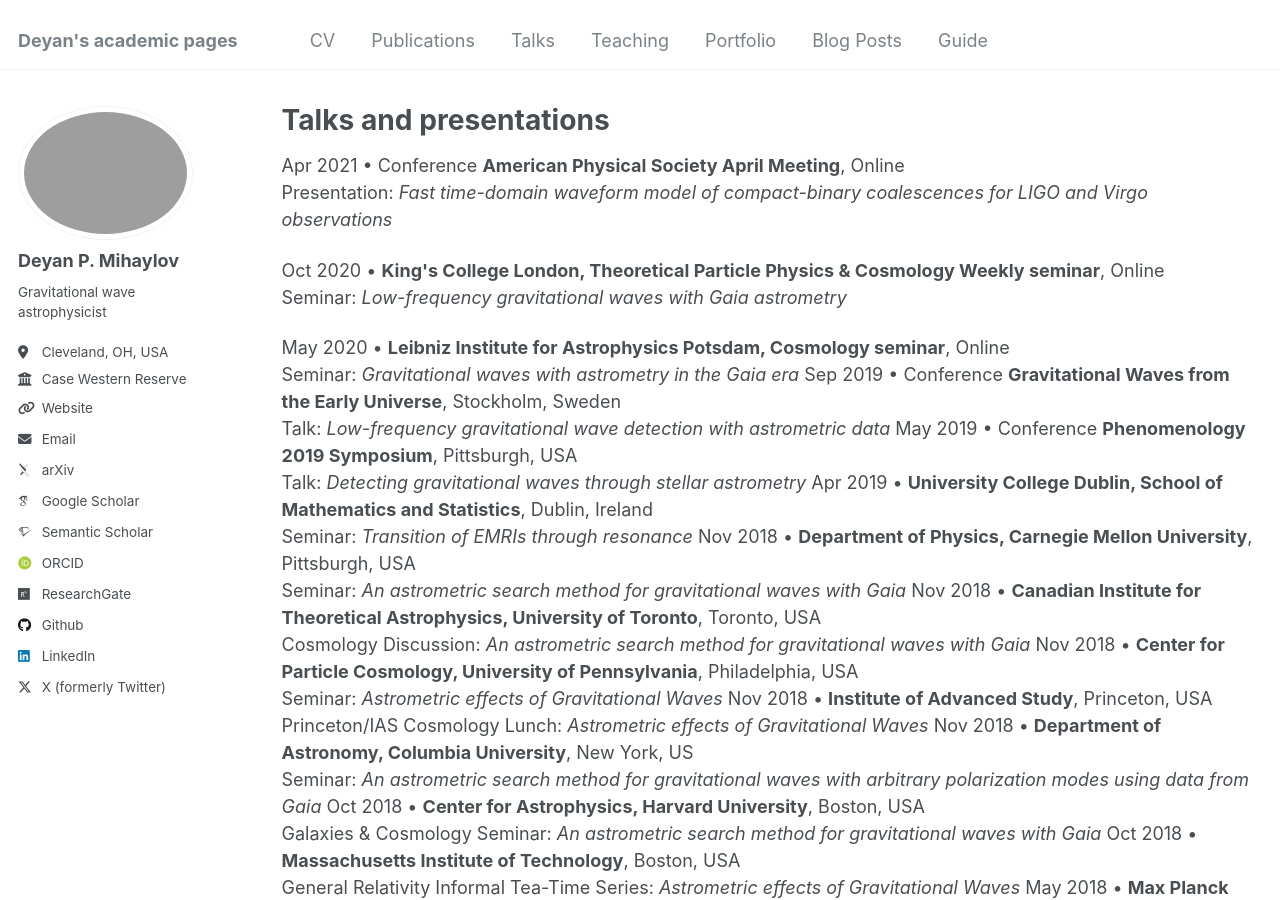
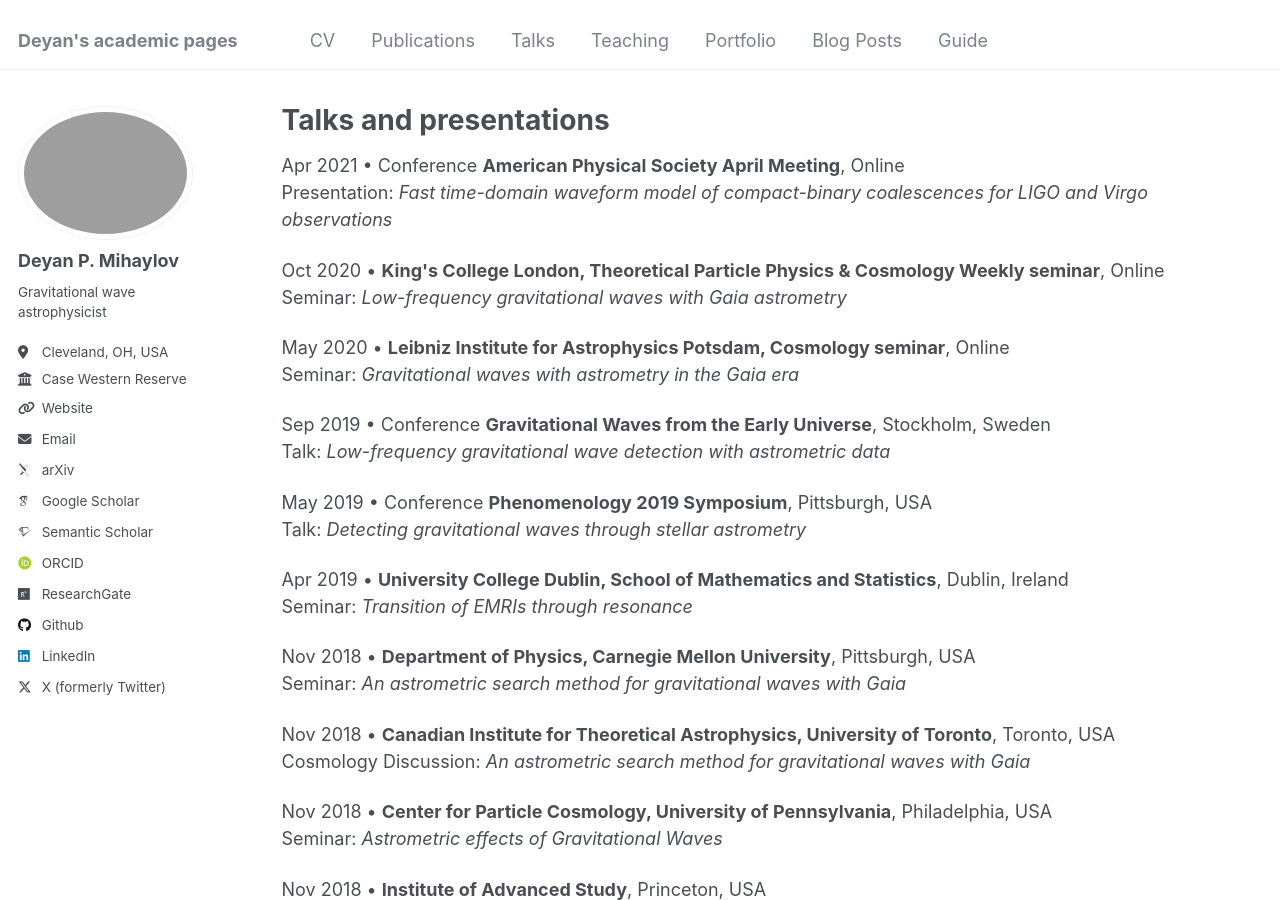
Before and after one commit to deyanmihaylov/deyanmihaylov.github.io, a Jekyll site: the page built from _pages/talks.html, in a window 1280 px wide and 900 px high. Built offline with Jekyll 4.4.1, drawn with Linux system fonts in a browser that asks for light colours; some web fonts are replaced.

```diff
--- a/_pages/talks.html
+++ b/_pages/talks.html
@@ -11,53 +11,53 @@ Presentation: <i>Fast time-domain waveform model of compact-binary coalescences
 <p>Oct 2020 &bull; <b>King's College London, Theoretical Particle Physics & Cosmology Weekly seminar</b>, Online<br/>
 Seminar: <i>Low-frequency gravitational waves with Gaia astrometry</i></p>
 
-May 2020 &bull; <b>Leibniz Institute for Astrophysics Potsdam, Cosmology seminar</b>, Online<br/>
-Seminar: <i>Gravitational waves with astrometry in the Gaia era</i>
+<p>May 2020 &bull; <b>Leibniz Institute for Astrophysics Potsdam, Cosmology seminar</b>, Online<br/>
+Seminar: <i>Gravitational waves with astrometry in the Gaia era</i></p>
 
-Sep 2019 &bull; Conference <b>Gravitational Waves from the Early Universe</b>, Stockholm, Sweden<br/>
-Talk: <i>Low-frequency gravitational wave detection with astrometric data</i>
+<p>Sep 2019 &bull; Conference <b>Gravitational Waves from the Early Universe</b>, Stockholm, Sweden<br/>
+Talk: <i>Low-frequency gravitational wave detection with astrometric data</i></p>
 
-May 2019 &bull; Conference <b>Phenomenology 2019 Symposium</b>, Pittsburgh, USA<br/>
-Talk: <i>Detecting gravitational waves through stellar astrometry</i>
+<p>May 2019 &bull; Conference <b>Phenomenology 2019 Symposium</b>, Pittsburgh, USA<br/>
+Talk: <i>Detecting gravitational waves through stellar astrometry</i></p>
 
-Apr 2019 &bull; <b>University College Dublin, School of Mathematics and Statistics</b>, Dublin, Ireland<br/>
-Seminar: <i>Transition of EMRIs through resonance</i>
+<p>Apr 2019 &bull; <b>University College Dublin, School of Mathematics and Statistics</b>, Dublin, Ireland<br/>
+Seminar: <i>Transition of EMRIs through resonance</i></p>
 
-Nov 2018 &bull; <b>Department of Physics, Carnegie Mellon University</b>, Pittsburgh, USA<br/>
-Seminar: <i>An astrometric search method for gravitational waves with Gaia</i>
+<p>Nov 2018 &bull; <b>Department of Physics, Carnegie Mellon University</b>, Pittsburgh, USA<br/>
+Seminar: <i>An astrometric search method for gravitational waves with Gaia</i></p>
 
-Nov 2018 &bull; <b>Canadian Institute for Theoretical Astrophysics, University of Toronto</b>, Toronto, USA<br/>
-Cosmology Discussion: <i>An astrometric search method for gravitational waves with Gaia</i>
+<p>Nov 2018 &bull; <b>Canadian Institute for Theoretical Astrophysics, University of Toronto</b>, Toronto, USA<br/>
+Cosmology Discussion: <i>An astrometric search method for gravitational waves with Gaia</i></p>
 
-Nov 2018 &bull; <b>Center for Particle Cosmology, University of Pennsylvania</b>, Philadelphia, USA<br/>
-Seminar: <i>Astrometric effects of Gravitational Waves</i>
+<p>Nov 2018 &bull; <b>Center for Particle Cosmology, University of Pennsylvania</b>, Philadelphia, USA<br/>
+Seminar: <i>Astrometric effects of Gravitational Waves</i></p>
 
-Nov 2018 &bull; <b>Institute of Advanced Study</b>, Princeton, USA<br/>
-Princeton/IAS Cosmology Lunch: <i>Astrometric effects of Gravitational Waves</i>
+<p>Nov 2018 &bull; <b>Institute of Advanced Study</b>, Princeton, USA<br/>
+Princeton/IAS Cosmology Lunch: <i>Astrometric effects of Gravitational Waves</i></p>
 
-Nov 2018 &bull; <b>Department of Astronomy, Columbia University</b>, New York, US<br/>
-Seminar: <i>An astrometric search method for gravitational waves with arbitrary polarization modes using data from Gaia</i>
+<p>Nov 2018 &bull; <b>Department of Astronomy, Columbia University</b>, New York, US<br/>
+Seminar: <i>An astrometric search method for gravitational waves with arbitrary polarization modes using data from Gaia</i></p>
 
-Oct 2018 &bull; <b>Center for Astrophysics, Harvard University</b>, Boston, USA<br/>
-Galaxies & Cosmology Seminar: <i>An astrometric search method for gravitational waves with Gaia</i>
+<p>Oct 2018 &bull; <b>Center for Astrophysics, Harvard University</b>, Boston, USA<br/>
+Galaxies & Cosmology Seminar: <i>An astrometric search method for gravitational waves with Gaia</i></p>
 
-Oct 2018 &bull; <b>Massachusetts Institute of Technology</b>, Boston, USA<br/>
-General Relativity Informal Tea-Time Series: <i>Astrometric effects of Gravitational Waves</i>
+<p>Oct 2018 &bull; <b>Massachusetts Institute of Technology</b>, Boston, USA<br/>
+General Relativity Informal Tea-Time Series: <i>Astrometric effects of Gravitational Waves</i></p>
 
-May 2018 &bull; <b>Max Planck Institute for Astrophysics</b>, Garching, Germany<br/>
-Seminar: <i>Astrometric effects of Gravitational Waves</i>
+<p>May 2018 &bull; <b>Max Planck Institute for Astrophysics</b>, Garching, Germany<br/>
+Seminar: <i>Astrometric effects of Gravitational Waves</i></p>
 
-May 2018 &bull; <b>IST, University of Lisbon</b>, Lisbon, Portugal<br/>
-Seminar: <i>Astrometric effects of Gravitational Waves</i>
+<p>May 2018 &bull; <b>IST, University of Lisbon</b>, Lisbon, Portugal<br/>
+Seminar: <i>Astrometric effects of Gravitational Waves</i></p>
 
-Feb 2018 &bull; <b>Department of Physics, University of Oxford</b>, Oxford, UK<br/>
-Seminar: <i>Astrometric effects of Gravitational Waves</i>
+<p>Feb 2018 &bull; <b>Department of Physics, University of Oxford</b>, Oxford, UK<br/>
+Seminar: <i>Astrometric effects of Gravitational Waves</i></p>
 
-Jan 2017 &bull; Conference <b>American Physical Society April Meeting</b>, Washington DC, USA<br/>
-Presentation: <i>Hamiltonian formalism for Perturbed Black Hole Space-times</i>
+<p>Jan 2017 &bull; Conference <b>American Physical Society April Meeting</b>, Washington DC, USA<br/>
+Presentation: <i>Hamiltonian formalism for Perturbed Black Hole Space-times</i></p>
 
-Nov 2016 &bull; <b>Institute of Astronomy Public Lecture Evenings</b>, Cambridge, UK<br/>
-Talk: <i>Gravitational Waves: Listening to the Birth of Our Universe</i>
+<p>Nov 2016 &bull; <b>Institute of Astronomy Public Lecture Evenings</b>, Cambridge, UK<br/>
+Talk: <i>Gravitational Waves: Listening to the Birth of Our Universe</i></p>
 
 {% if site.talkmap_link == true %}
 
```
